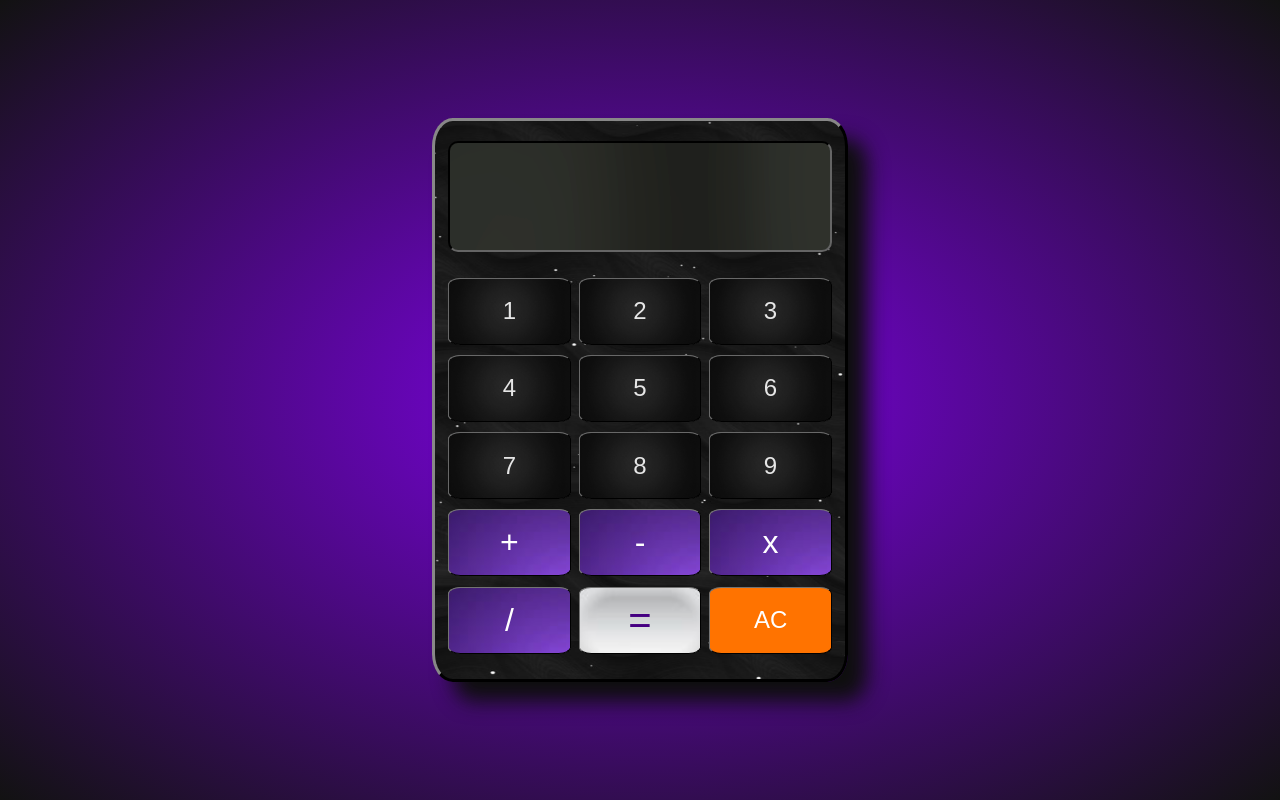
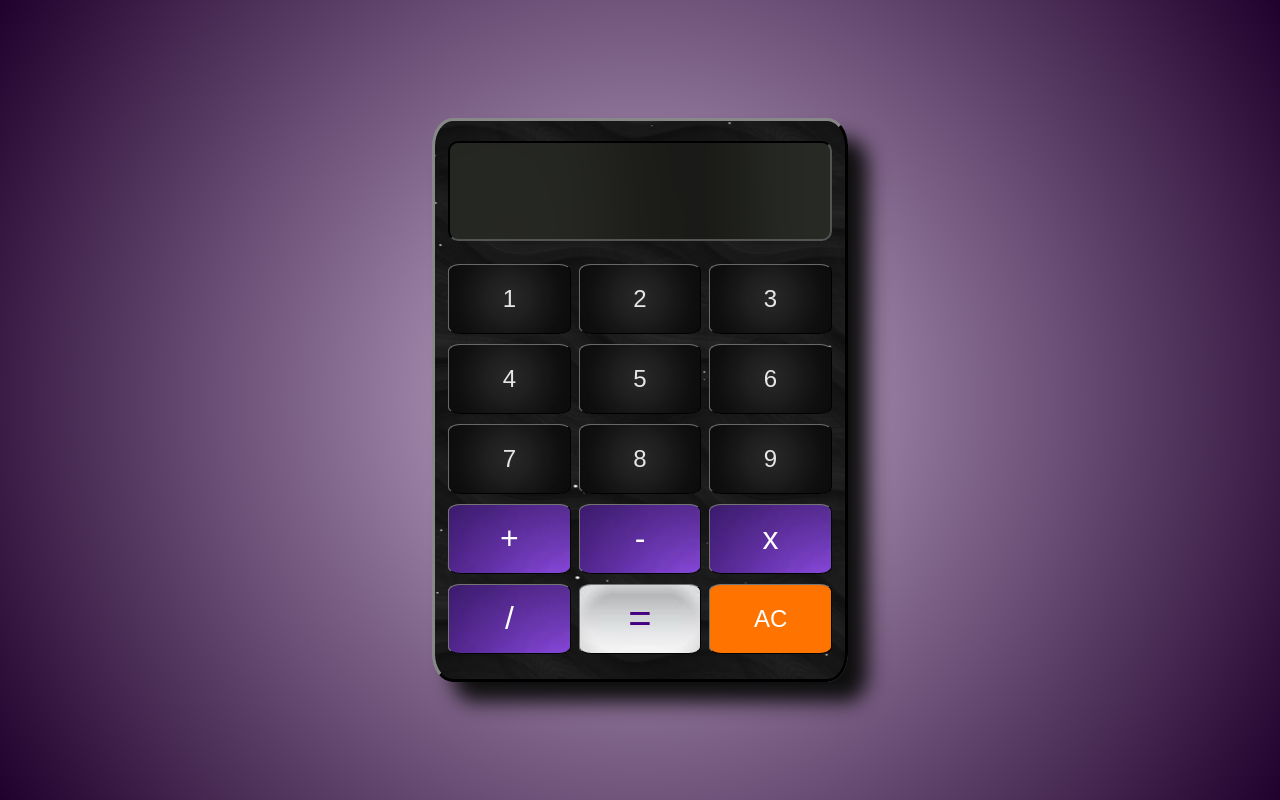
Before and after one commit to stimpy3/calculator, a plain HTML site: page index.html in a window 1280 px wide. Drawn offline with Linux system fonts and the light colour scheme.

Commit message:
Update calc.css

```diff
--- a/calc.css
+++ b/calc.css
@@ -5,7 +5,8 @@
 }
 
 body{
-    background-image: radial-gradient(rgb(128, 1, 233), rgb(18, 18, 18));
+   /* background-color: #909090;*/
+    background-image: radial-gradient(circle,#cbb4d4,#20002c);
     background-size: cover;
     background-repeat: no-repeat;
     height: 100vh;
@@ -43,15 +44,15 @@ button:active{
 }
 #CalcContainer{
     display: grid;
-    grid-template-rows: 2fr 1fr 1fr 1fr 1fr 1fr;
+    grid-template-rows: 120px 1fr 1fr 1fr 1fr 1fr;
     grid-template-columns: 1fr 1fr 1fr;
     background-image: url("backTexture.png");
-    background-size: contain;
+    background-size: cover;
     position: absolute;
     height:85vh;
     width: 30vw;
     max-width: 400px;
-    min-width:320px;
+    min-width:300px;
     max-height: 520px;
     border-radius: 5%;
     border: 3px outset #343434;
@@ -68,16 +69,18 @@ button:active{
     justify-content: flex-end;
     grid-column: 1/4;
     background-image: url("screen.png");
-    filter: brightness(120%);
+    filter: brightness(100%);
     background-size: cover;
     border-radius: 10px;
     width: 99%;
     height:80%;
-    border: 2px inset rgb(84, 84, 84);
+    border: 2px inset rgb(0, 0, 0);
     margin-bottom:10%;
     margin-top:2%;
-    color: white;
-    font-size: 2rem;
+    color: rgb(1, 1, 1);
+    font-size: 3rem;
+    font-weight: 500;
+    font-family: "Handjet", sans-serif;
 }
 
 .numbers{
@@ -87,6 +90,8 @@ button:active{
     background-image: url("keycap.png");
     filter: brightness(90%);
     background-size: contain;
+    font-family: "Handjet", sans-serif;
+
 }
 
 .numbers:hover{
@@ -107,6 +112,7 @@ button:active{
     background-image: url("purpleCap.png");
     color: #ffffff;
     font-size: 2rem;
+    font-family: "Handjet", sans-serif;
 
 }
 .operator:hover{
@@ -122,6 +128,7 @@ button:active{
     font-size: 2.5rem;
     user-select: none;
     color: #450081;
+    font-family: "Handjet", sans-serif;
 }
 #equal:hover{
     background-image: url("whiteCap.png");
@@ -134,6 +141,7 @@ button:active{
     font-size: 1.5rem;
     color: #ffffff;
     user-select: none;
+    font-family: "Handjet", sans-serif;
 }
 
 #clear:hover {
```
